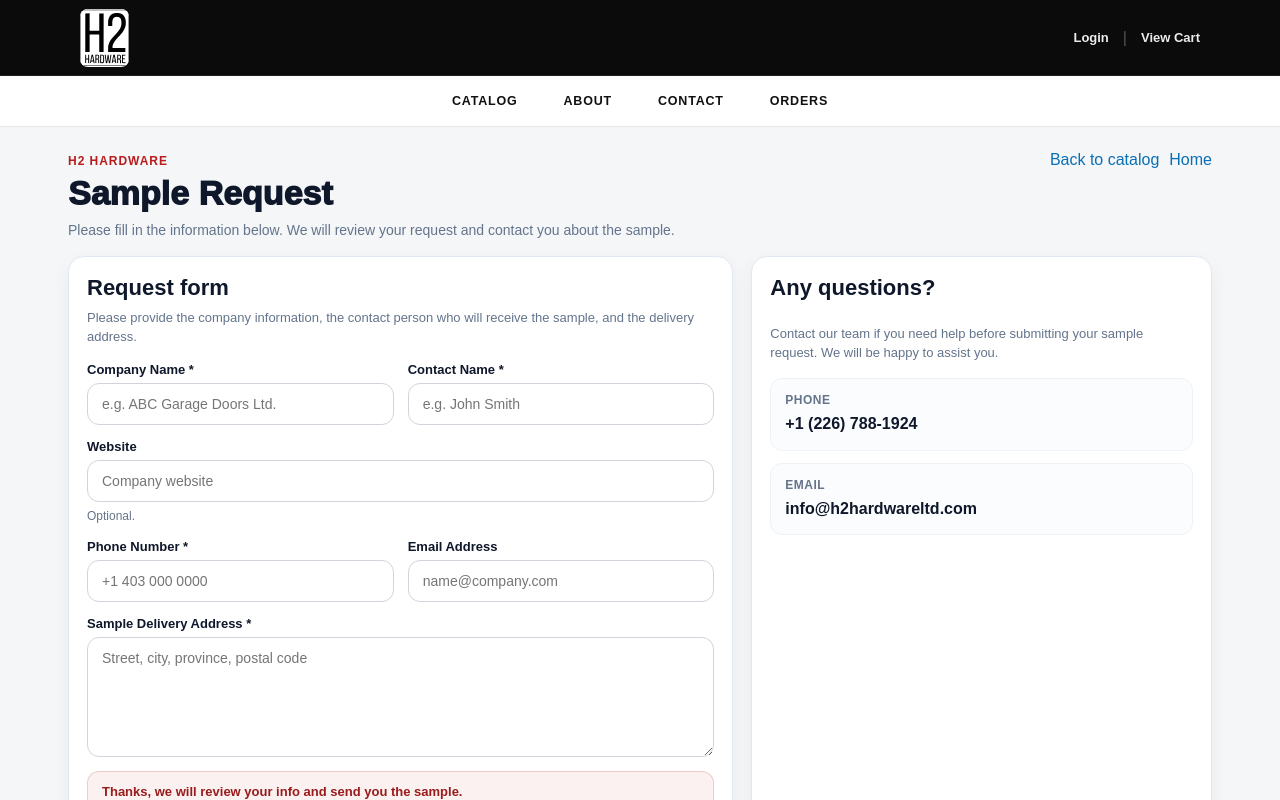
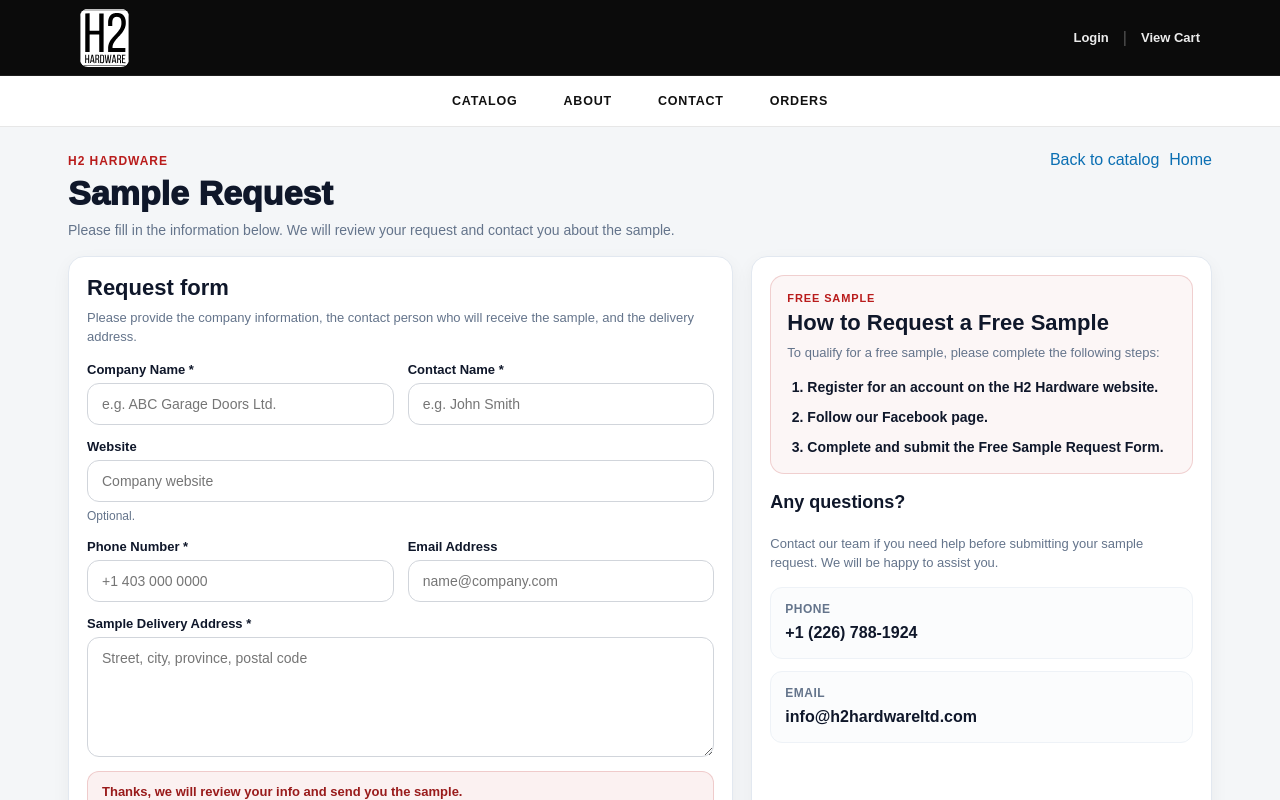
Before and after one commit to oskadoskaposka/h2Hardware, a Next.js app: page /sample-request in a window 1280 px wide. Shown: the top 800 px of the page. Built offline with nearby package versions, Linux system fonts and the light colour scheme; no server answers.

Commit message:
Add free sample request instructions

```diff
--- a/app/sample-request/page.tsx
+++ b/app/sample-request/page.tsx
@@ -222,7 +222,22 @@
           </section>
 
           <aside className="card sideCard">
-            <h2>Any questions?</h2>
+            <section className="rulesBox">
+              <div className="sideEyebrow">Free sample</div>
+              <h2>How to Request a Free Sample</h2>
+              <p className="muted">
+                To qualify for a free sample, please complete the following steps:
+              </p>
+
+              <ol className="rulesList">
+                <li>Register for an account on the H2 Hardware website.</li>
+                <li>Follow our Facebook page.</li>
+                <li>Complete and submit the Free Sample Request Form.</li>
+              </ol>
+            </section>
+
+            <section className="contactSection">
+              <h3>Any questions?</h3>
               <p className="muted">
                 Contact our team if you need help before submitting your sample
                 request. We will be happy to assist you.
@@ -243,6 +258,7 @@
                   </a>
                 </div>
               </div>
+            </section>
           </aside>
         </div>
       </div>
@@ -327,6 +343,12 @@
           margin: 0;
           color: #0f172a;
           font-size: 22px;
+          font-weight: 900;
+        }
+        h3 {
+          margin: 0;
+          color: #0f172a;
+          font-size: 18px;
           font-weight: 900;
         }
         .muted {
@@ -428,8 +450,36 @@
         }
         .sideCard {
           display: grid;
-          gap: 16px;
+          gap: 18px;
           align-content: start;
+        }
+        .rulesBox {
+          border: 1px solid rgba(185, 28, 28, 0.18);
+          border-radius: 14px;
+          background: rgba(185, 28, 28, 0.04);
+          padding: 16px;
+        }
+        .sideEyebrow {
+          color: #b91c1c;
+          font-size: 11px;
+          font-weight: 900;
+          letter-spacing: 0.08em;
+          text-transform: uppercase;
+          margin-bottom: 6px;
+        }
+        .rulesList {
+          margin: 14px 0 0;
+          padding-left: 20px;
+          color: #0f172a;
+          display: grid;
+          gap: 10px;
+          font-size: 14px;
+          line-height: 1.45;
+          font-weight: 700;
+        }
+        .contactSection {
+          display: grid;
+          gap: 14px;
         }
         .contactBox {
           display: grid;
```
Lines whose indentation alone changed are shown as unchanged.
